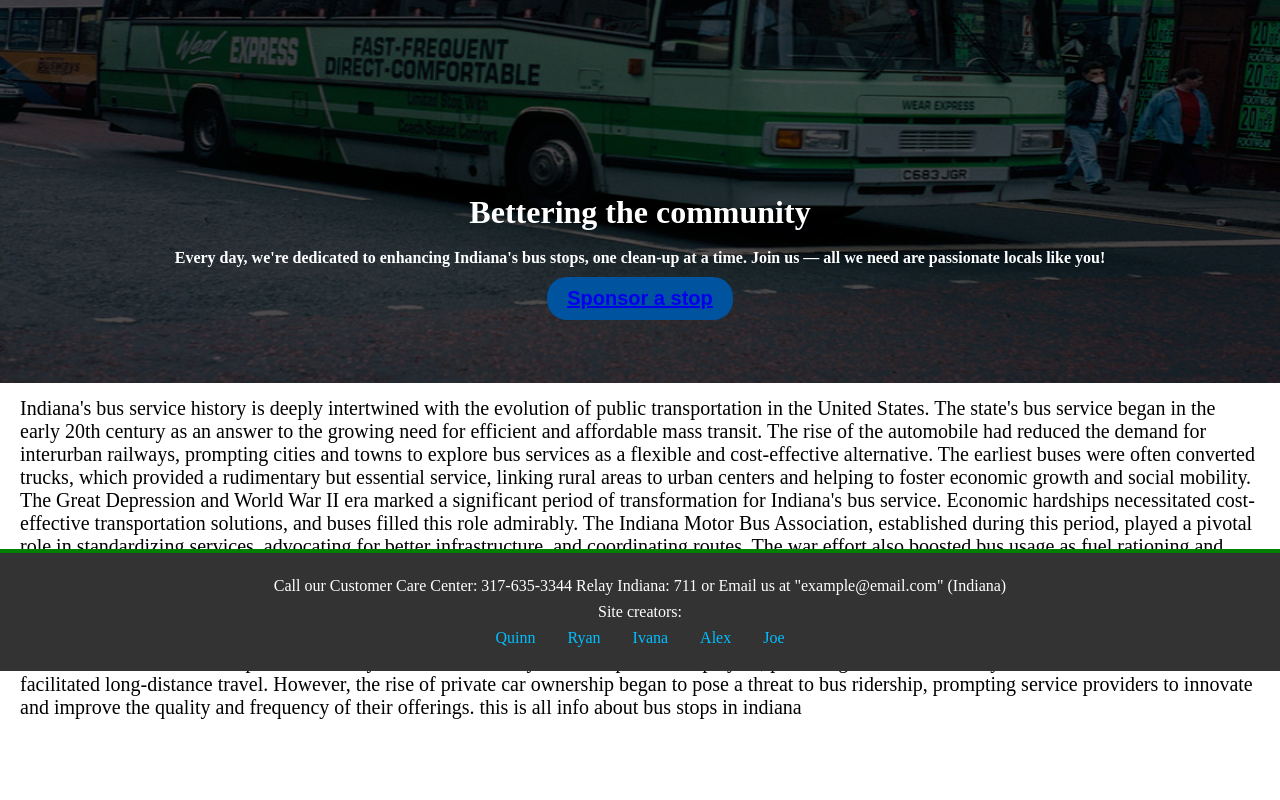
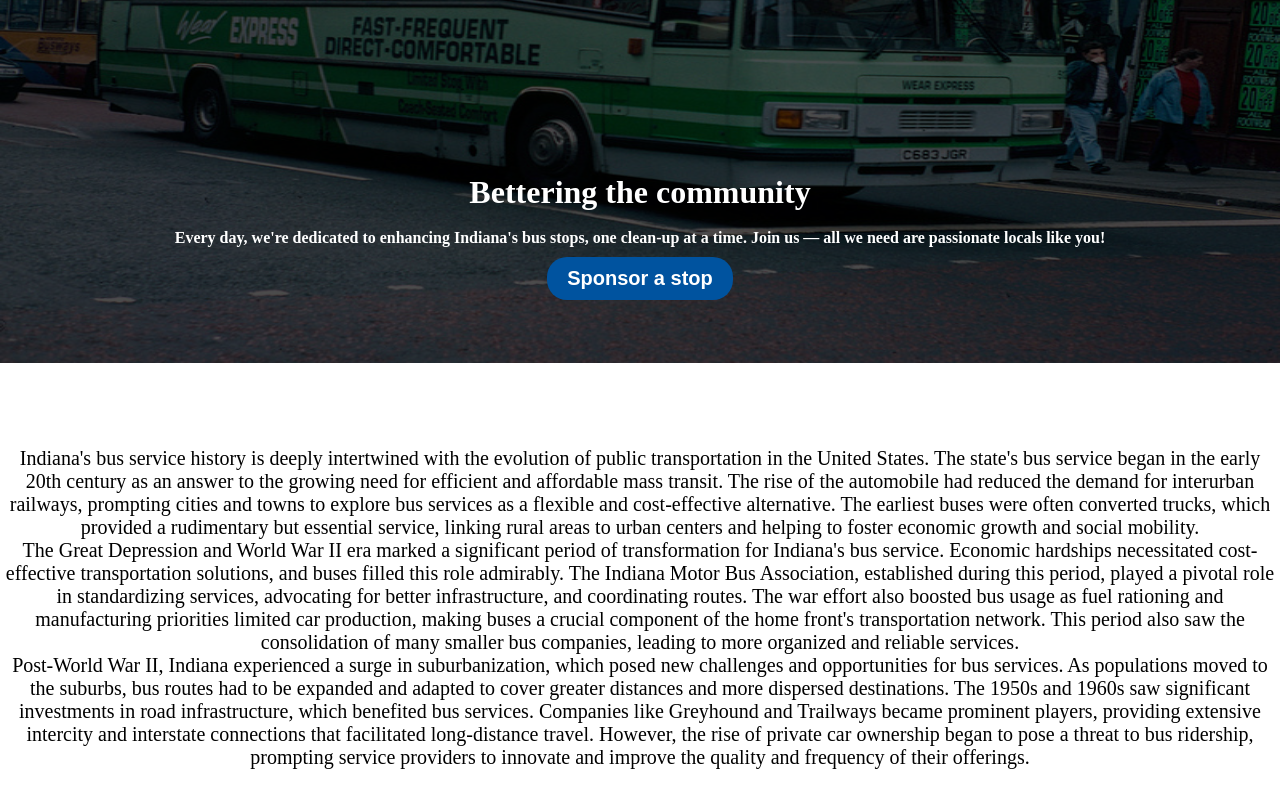
Before and after one commit to uprighted-learners/capstone-indygo-react-capstone-magic-green-bus, a React (Create React App) app in the folder frontend/: page / in a window 1280 px wide. Shown: the part 260-1060 px from the top of the page. Before the commit the page ends 979 px from the top, so only its background shows below. Built offline with nearby package versions, Linux system fonts and the light colour scheme.

Commit message:
fixed about page, killed gap under header to better fit pages, center some txt in about, map, sponsor page

```diff
--- a/frontend/src/NavBar.css
+++ b/frontend/src/NavBar.css
@@ -4,7 +4,6 @@
   justify-content: center;
   align-items: center;
   padding: 10px;
-  margin-bottom: 20px;
 }
 
 .nav-container {
--- a/frontend/src/components/About.css
+++ b/frontend/src/components/About.css
@@ -4,43 +4,40 @@
   align-items: center;
   text-align: center;
   padding-top: 3em;
-  margin: 0 5%;
-  margin: 0 auto;
   position: relative;
   bottom: 237px;
 }
+
 .hero-image{
-
   width: 100%;
   height: 70%;
- filter: brightness(30%)
+  filter: brightness(30%)
 }
+
 .hero-text{
-color: WHITE;
+  color: white;
+}
 
+.hero-header{
+  color: white;
 }
-.hero-header{
-color: white;
+
+.paragraph-wrapper {
+  display: block;
+  justify-content: center;
+  align-items: center;
+  text-align: center;
+  position: relative;
+  bottom: 100px;
 }
+
 .paragraph-hero{
-  margin: -170px 20px;
+  width: 100%;
   font-size: 20px;
 }
 
-.Row-Header{
-  display: flex;
-  flex-direction: column;
-  align-items: center;
-  justify-content: center;
-  text-align: center;
-  width: 100%;
-  height: 100%;
-  margin-top: -100px;
-  padding: 5px;
-}
 .Home-Button {
   background-color: #00539F;
-  color: white;
   font-size: 20px;
   font-weight: 600;
   border: none;
@@ -49,3 +46,13 @@ color: white;
   margin: 10px 0;
   cursor: pointer;
 }
+
+.Home-Button:hover{
+  background-color: lightblue;
+  transition: all 0.2s ease-in-out;
+}
+
+.Home-Button a {
+  color: white;
+  text-decoration: none;
+}
--- a/frontend/src/components/About.js
+++ b/frontend/src/components/About.js
@@ -5,7 +5,7 @@ import myImage from '../publicphotos/greenbus.jpg'
 export default function Home() {
   return (
     <>
-     <img className='hero-image'src= {myImage}></img>
+      <img className='hero-image' alt='green bus' src= {myImage}></img>
       <div className='hero-section'>
         <h1 className='hero-header'>Bettering the community</h1>
           <br></br>
@@ -16,16 +16,19 @@ export default function Home() {
               you!
             </strong>
           </p>
-
         <button type='submit' className='Home-Button'>
           <Link to='/sponsor'>Sponsor a stop</Link>
         </button>
       </div>
-     <p className='paragraph-hero'>Indiana's bus service history is deeply intertwined with the evolution of public transportation in the United States. The state's bus service began in the early 20th century as an answer to the growing need for efficient and affordable mass transit. The rise of the automobile had reduced the demand for interurban railways, prompting cities and towns to explore bus services as a flexible and cost-effective alternative. The earliest buses were often converted trucks, which provided a rudimentary but essential service, linking rural areas to urban centers and helping to foster economic growth and social mobility.
+      <div className='paragraph-wrapper'>
+        <p className='paragraph-hero'>
+          Indiana's bus service history is deeply intertwined with the evolution of public transportation in the United States. The state's bus service began in the early 20th century as an answer to the growing need for efficient and affordable mass transit. The rise of the automobile had reduced the demand for interurban railways, prompting cities and towns to explore bus services as a flexible and cost-effective alternative. The earliest buses were often converted trucks, which provided a rudimentary but essential service, linking rural areas to urban centers and helping to foster economic growth and social mobility.
+        <br></br>
           The Great Depression and World War II era marked a significant period of transformation for Indiana's bus service. Economic hardships necessitated cost-effective transportation solutions, and buses filled this role admirably. The Indiana Motor Bus Association, established during this period, played a pivotal role in standardizing services, advocating for better infrastructure, and coordinating routes. The war effort also boosted bus usage as fuel rationing and manufacturing priorities limited car production, making buses a crucial component of the home front's transportation network. This period also saw the consolidation of many smaller bus companies, leading to more organized and reliable services.
-
+        <br></br>
           Post-World War II, Indiana experienced a surge in suburbanization, which posed new challenges and opportunities for bus services. As populations moved to the suburbs, bus routes had to be expanded and adapted to cover greater distances and more dispersed destinations. The 1950s and 1960s saw significant investments in road infrastructure, which benefited bus services. Companies like Greyhound and Trailways became prominent players, providing extensive intercity and interstate connections that facilitated long-distance travel. However, the rise of private car ownership began to pose a threat to bus ridership, prompting service providers to innovate and improve the quality and frequency of their offerings.
-this is all info about bus stops in indiana</p>
+        </p>
+      </div>
     </>
   );
 }
--- a/frontend/src/components/Auth.css
+++ b/frontend/src/components/Auth.css
@@ -1,5 +1,5 @@
 .auth-wrapper {
-  background: url(https://cdn.discordapp.com/attachments/1212430185652162620/1260383208885981245/66aa3c5f-aca4-43b6-82b8-69aa221b4edc.png?ex=668f1ed5&is=668dcd55&hm=66b4bc277eb4f77ba978ec30676ea72dddbf9d79426322547d12d0aa7040b0fd&) no-repeat center center fixed;
+  background: url('../publicphotos/Assets/bus-stop-image.png') no-repeat center center fixed;
   background-size: cover;
   height: 100%;
   width: 100%;
--- a/frontend/src/components/Contact.css
+++ b/frontend/src/components/Contact.css
@@ -26,6 +26,7 @@
   background-color: rgba(201, 189, 189, 0.5);
   padding-bottom: 11em;
 }
+
 .contact-content p {
   display: flex;
   justify-content: center;
@@ -33,6 +34,7 @@
   font-size: 1.5rem;
   padding-top: 2em;
 }
+
 .contact-button {
   display: flex;
   margin: 0 auto;
--- a/frontend/src/components/Footer.css
+++ b/frontend/src/components/Footer.css
@@ -12,7 +12,6 @@ body, html {
     min-height: 100vh;
   }
 
-  /* I added this, flex: 1 tells it to grow and take up all available space in the vertical direction, pushing the footer to the bottom, .content parent is #root */
   .content {
     flex: 1;
   }
@@ -23,12 +22,9 @@ body, html {
     color: white;
     text-align: center;
     padding: 1rem 0;
-    /* position: absolute; */
     bottom: 0;
     width: 100%;
     margin-top: auto;
-    /* I added this to push the footer to the bottom, it consumes all available vertical space */
-    /* z-index: 100000; */
   }
 
   .footer p {
--- a/frontend/src/components/Map.css
+++ b/frontend/src/components/Map.css
@@ -2,6 +2,13 @@
     box-sizing: border-box;
     margin: 0;
     padding: 0;
+  }
+
+  .Instruction {
+    display: flex;
+    justify-content: center;
+    background-color: rgba(201, 189, 189, 0.5);
+    padding: 1vh;
   }
 
   #root {
@@ -12,7 +19,9 @@
   .leaflet-container {
     height: 100%;
   }
-  .Instruction{
-    color: black;
 
+  @media screen and (max-width: 899px) {
+    .Instruction {
+      font-size: large;
+    }
   }
--- a/frontend/src/components/Sponsor.css
+++ b/frontend/src/components/Sponsor.css
@@ -38,6 +38,13 @@
   transition: all 0.2s ease-in-out;
 }
 
+.lorem-text {
+  display: block;
+  justify-content: center;
+  align-items: center;
+  text-align: center;
+  position: relative;
+}
 
 .Guest-Message {
   font-size: 18px;
```
Also changed, not shown: frontend/src/publicphotos/Assets/bus-stop-image.png (added). Lines whose indentation alone changed are shown as unchanged.
